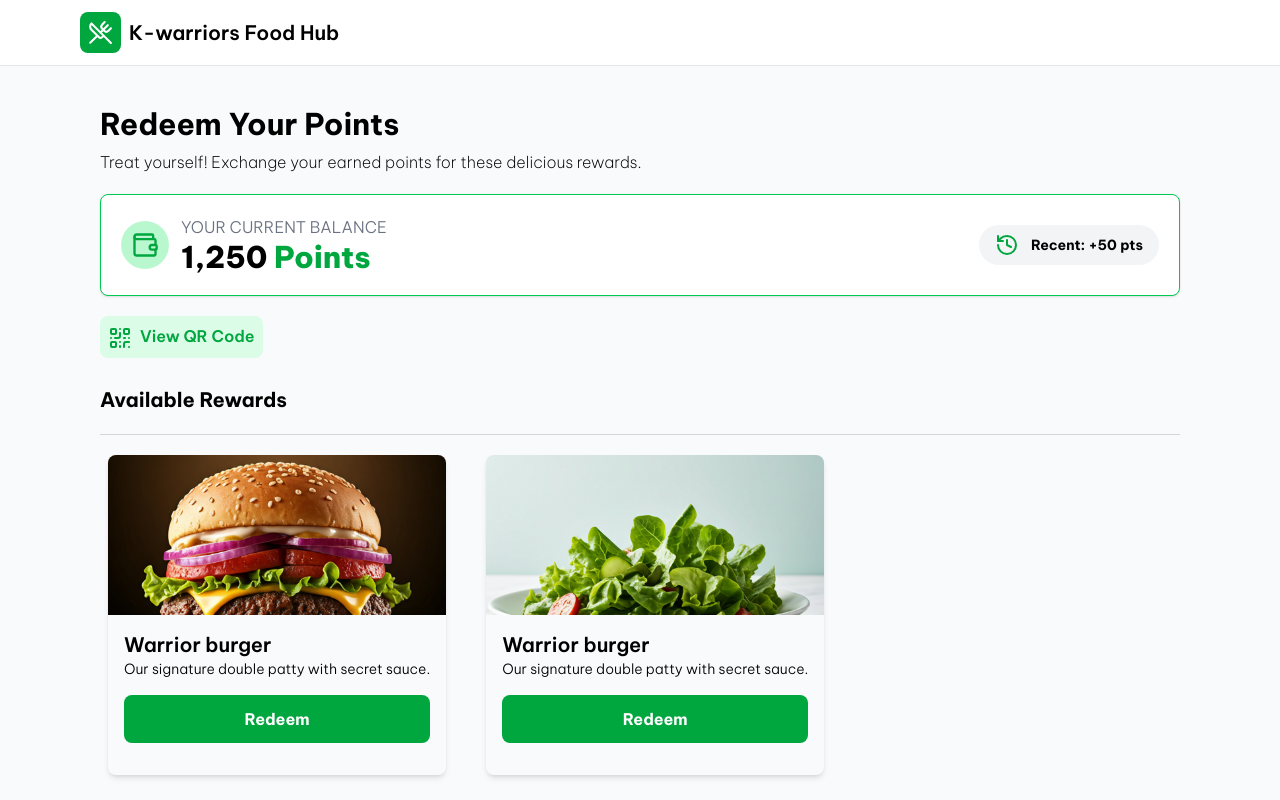
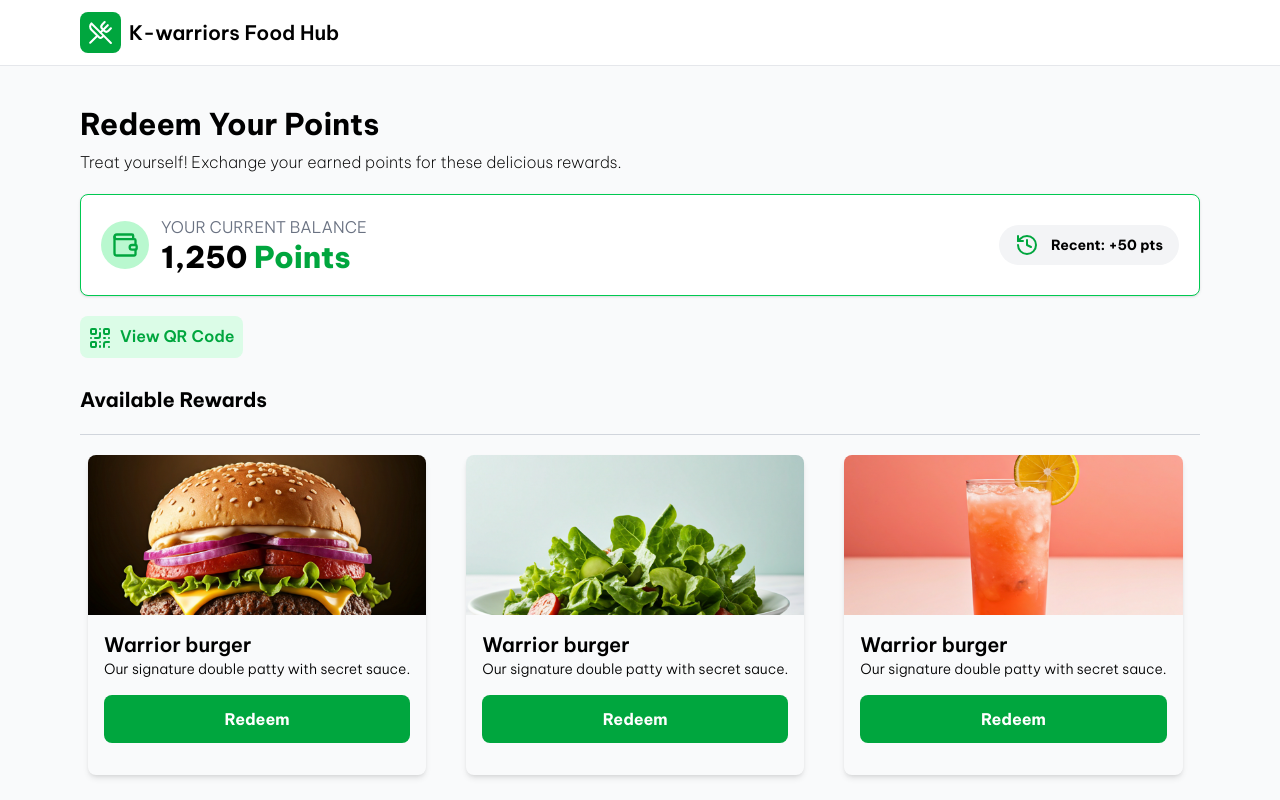
Before and after one commit to Rejancortess/Food-Hub-Loyalty-System, a React (Vite) app: page /client/dashboard in a window 1280 px wide. Shown: the top 800 px of the page. Built offline with nearby package versions, Linux system fonts and the light colour scheme; no server answers; sample sign-in values are in the browser's storage.

Commit message:
fix padding

```diff
--- a/src/layouts/AdminLayout.tsx
+++ b/src/layouts/AdminLayout.tsx
@@ -0,0 +1,7 @@
+import React from "react";
+
+const AdminLayout = () => {
+  return <div>AdminLayout</div>;
+};
+
+export default AdminLayout;
--- a/src/layouts/ClientLayout.tsx
+++ b/src/layouts/ClientLayout.tsx
@@ -6,7 +6,7 @@ const ClientLayout = () => {
   return (
     <div className="min-h-screen flex flex-col">
       <Header />
-      <main className="p-5 flex-1 bg-gray-50">
+      <main className="sm:px-20 px-5 flex-1 bg-gray-50">
         <Outlet />
       </main>
       <Footer />
--- a/src/pages/client/ClientDasboard.tsx
+++ b/src/pages/client/ClientDasboard.tsx
@@ -18,7 +18,7 @@ const ClientDashboard = () => {
   };
 
   return (
-    <div className="py-5 px-2 sm:px-20">
+    <div className="py-10">
       <h1 className="font-bold text-3xl">Redeem Your Points</h1>
       <p className="font-extralight mt-2">
         Treat yourself! Exchange your earned points for these delicious rewards.
```
